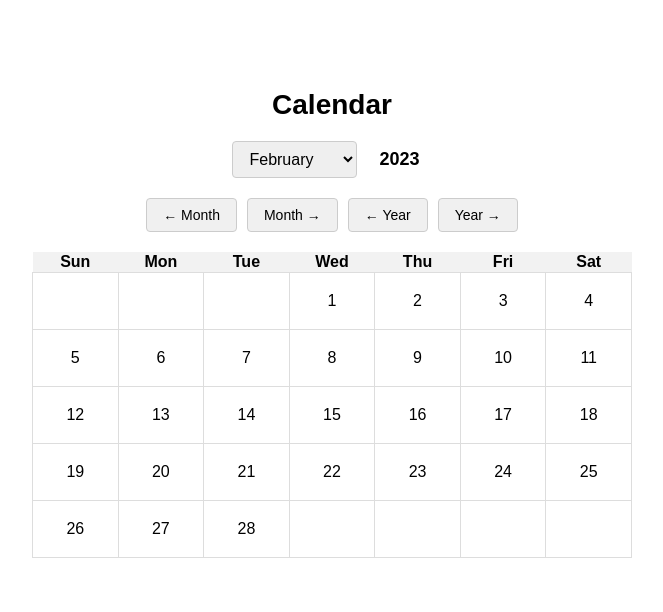
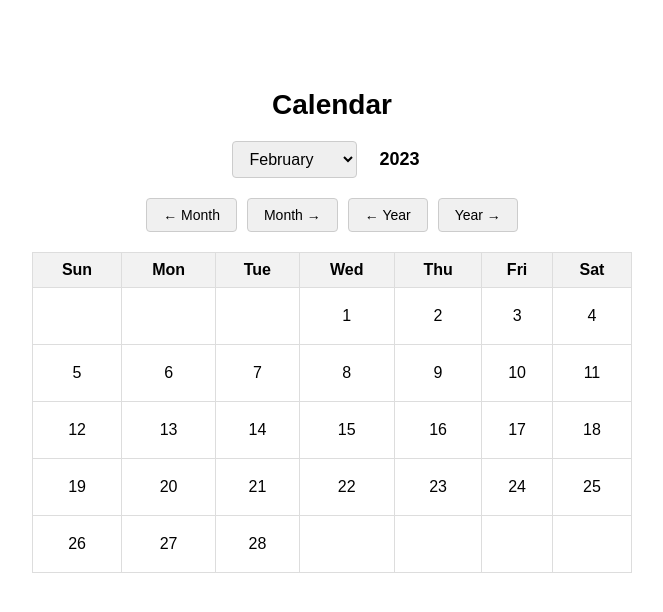
Before and after one commit to acciojob/calendar-react-madhukayal88-glitch, a React (Create React App) app: page / in a window 1280 px wide. Shown: the top 612 px of the page, without its empty margins (308-971 px from the left). Built offline with nearby package versions, Linux system fonts and the light colour scheme; the HTML template or start-up script is replaced by a standard one.

Commit message:
Update App.css

```diff
--- a/src/App.css
+++ b/src/App.css
@@ -20,8 +20,9 @@
 
 #year-text {
   font-weight: bold;
+  padding: 5px 10px;
+  cursor: pointer;
   border: 2px solid transparent;
-  padding: 5px 10px;
 }
 
 #year-text:hover {
@@ -30,9 +31,12 @@
 }
 
 #year-input {
+  padding: 5px 10px;
+  font-size: 18px;
+  width: 80px;
+  text-align: center;
   border: 2px solid #007bff;
   border-radius: 4px;
-  padding: 5px;
 }
 
 #calendar-table {
@@ -42,12 +46,15 @@
 
 #calendar-table th {
   background-color: #f2f2f2;
-  font-weight: bold;
+  padding: 8px;
+  border: 1px solid #ddd;
 }
 
 #calendar-table td {
+  padding: 8px;
+  border: 1px solid #ddd;
+  text-align: center;
   height: 40px;
-  width: 40px;
 }
 
 button {
```
